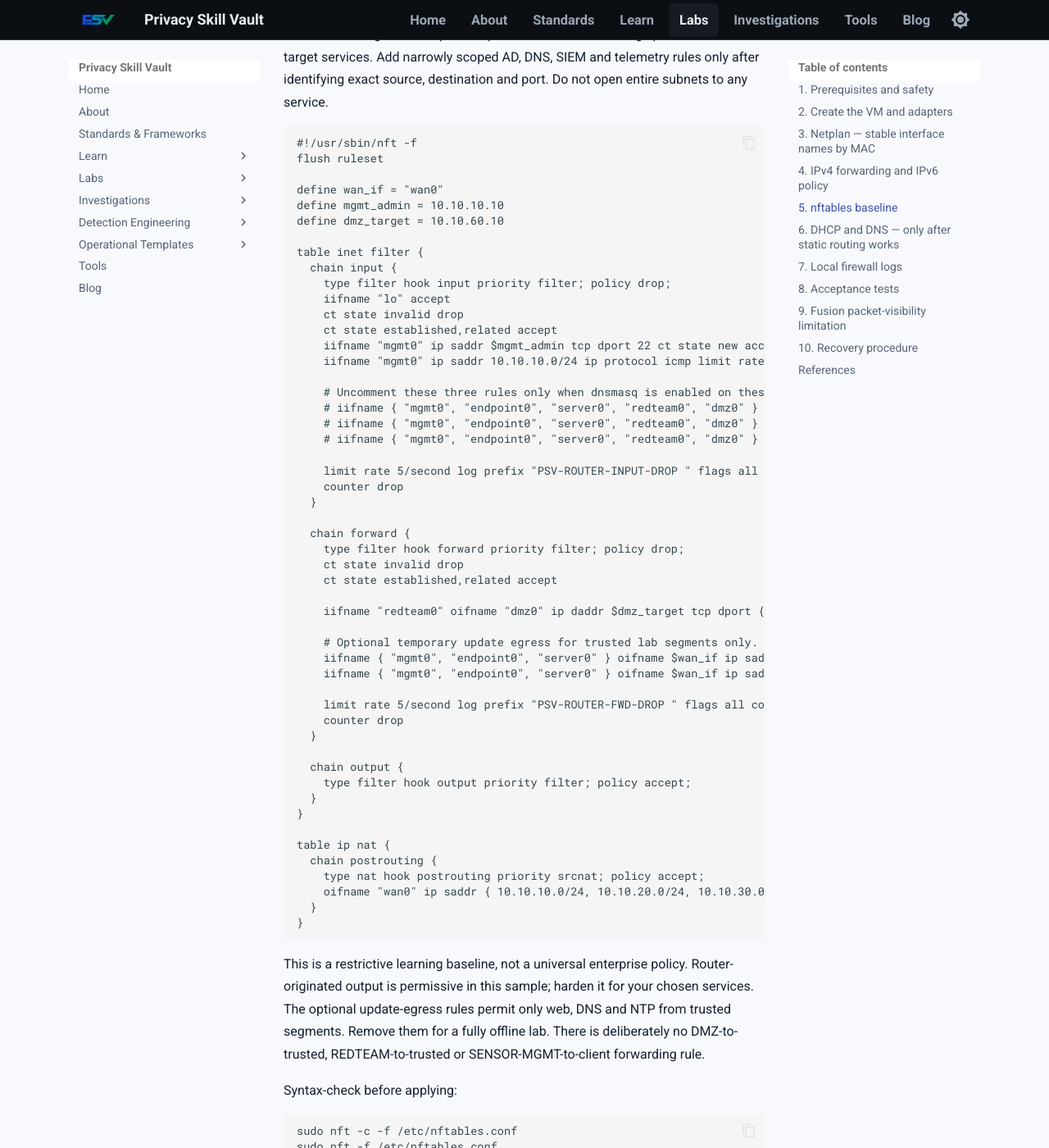
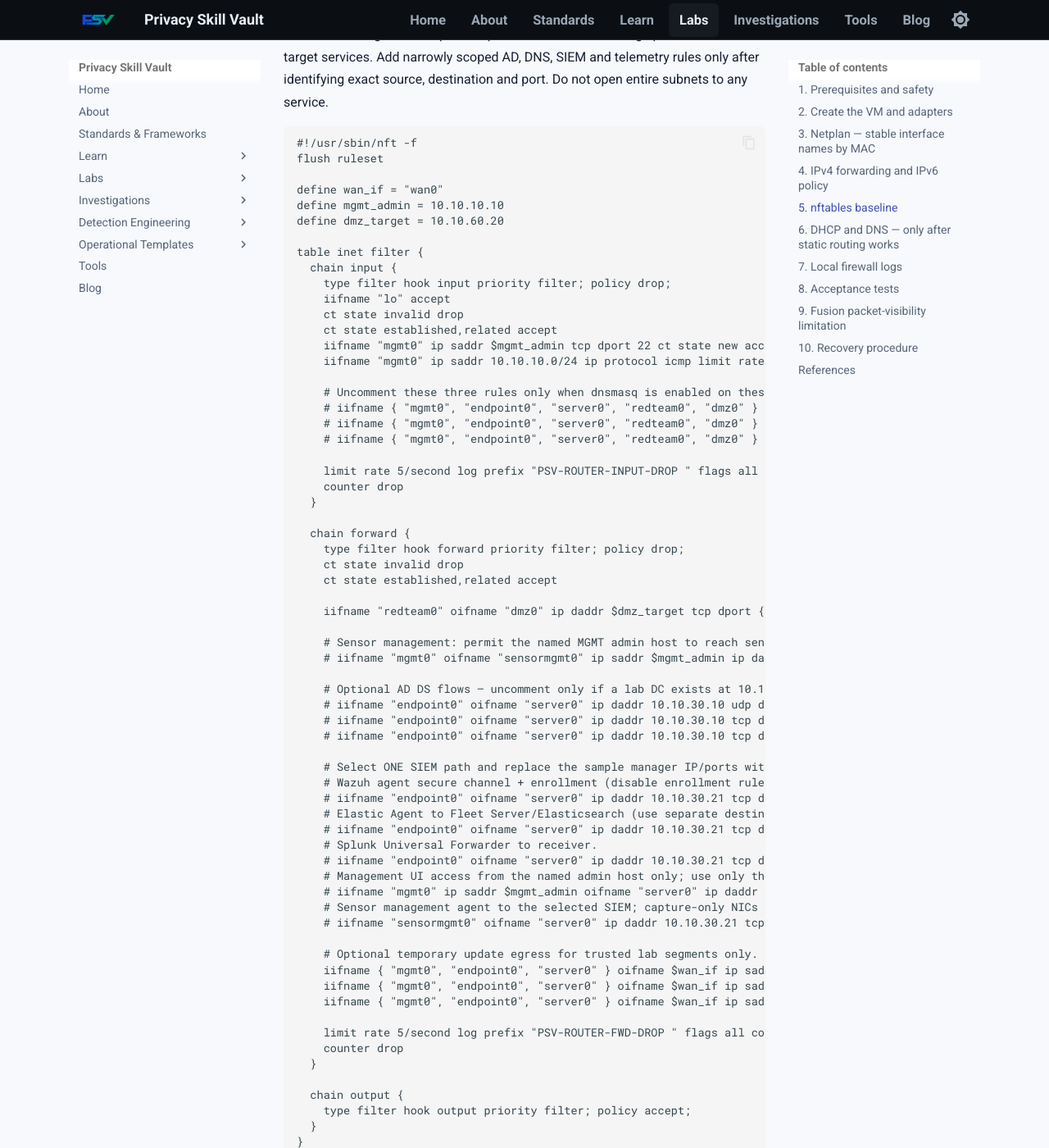
Before and after one commit to PrivacySkillVault/privacyskillvault.github.io, an MkDocs documentation site: the page built from docs/labs/mac-arm-router-implementation.md, in a window 1280 px wide and 1400 px high, scrolled down 3883 px. Shown: the whole window at 82% size. Built offline with MkDocs 1.6.1 and Material for MkDocs 9.7.7, drawn with Linux system fonts in a browser that asks for light colours; some of the changed text lies outside the part shown.

Commit message:
Apply Phase 6 implementation runbooks

```diff
--- a/docs/labs/mac-arm-router-implementation.md
+++ b/docs/labs/mac-arm-router-implementation.md
@@ -154,7 +154,7 @@ flush ruleset
 
 define wan_if = "wan0"
 define mgmt_admin = 10.10.10.10
-define dmz_target = 10.10.60.10
+define dmz_target = 10.10.60.20
 
 table inet filter {
   chain input {
@@ -181,9 +181,30 @@ table inet filter {
 
     iifname "redteam0" oifname "dmz0" ip daddr $dmz_target tcp dport { 80, 443, 8080 } ct state new accept
 
+    # Sensor management: permit the named MGMT admin host to reach sensor management services only.
+    # iifname "mgmt0" oifname "sensormgmt0" ip saddr $mgmt_admin ip daddr 10.10.50.0/24 tcp dport { 22, 443 } ct state new accept
+
+    # Optional AD DS flows — uncomment only if a lab DC exists at 10.10.30.10.
+    # iifname "endpoint0" oifname "server0" ip daddr 10.10.30.10 udp dport { 53, 88, 389, 464 } ct state new accept
+    # iifname "endpoint0" oifname "server0" ip daddr 10.10.30.10 tcp dport { 53, 88, 135, 389, 445, 464, 636, 3268, 3269, 9389 } ct state new accept
+    # iifname "endpoint0" oifname "server0" ip daddr 10.10.30.10 tcp dport 49152-65535 ct state new accept
+
+    # Select ONE SIEM path and replace the sample manager IP/ports with the actual deployment.
+    # Wazuh agent secure channel + enrollment (disable enrollment rule after rollout if not needed).
+    # iifname "endpoint0" oifname "server0" ip daddr 10.10.30.21 tcp dport { 1514, 1515 } ct state new accept
+    # Elastic Agent to Fleet Server/Elasticsearch (use separate destination IPs if deployed separately).
+    # iifname "endpoint0" oifname "server0" ip daddr 10.10.30.21 tcp dport { 8220, 9200 } ct state new accept
+    # Splunk Universal Forwarder to receiver.
+    # iifname "endpoint0" oifname "server0" ip daddr 10.10.30.21 tcp dport 9997 ct state new accept
+    # Management UI access from the named admin host only; use only the selected UI port.
+    # iifname "mgmt0" ip saddr $mgmt_admin oifname "server0" ip daddr 10.10.30.21 tcp dport { 443, 5601, 8000 } ct state new accept
+    # Sensor management agent to the selected SIEM; capture-only NICs have no IP and are not routed.
+    # iifname "sensormgmt0" oifname "server0" ip daddr 10.10.30.21 tcp dport { 1514, 8220, 9200, 9997 } ct state new accept
+
     # Optional temporary update egress for trusted lab segments only.
     iifname { "mgmt0", "endpoint0", "server0" } oifname $wan_if ip saddr { 10.10.10.0/24, 10.10.20.0/24, 10.10.30.0/24 } tcp dport { 80, 443 } ct state new accept
-    iifname { "mgmt0", "endpoint0", "server0" } oifname $wan_if ip saddr { 10.10.10.0/24, 10.10.20.0/24, 10.10.30.0/24 } udp dport { 53, 123 } ct state new accept\n    iifname { "mgmt0", "endpoint0", "server0" } oifname $wan_if ip saddr { 10.10.10.0/24, 10.10.20.0/24, 10.10.30.0/24 } tcp dport 53 ct state new accept
+    iifname { "mgmt0", "endpoint0", "server0" } oifname $wan_if ip saddr { 10.10.10.0/24, 10.10.20.0/24, 10.10.30.0/24 } udp dport { 53, 123 } ct state new accept
+    iifname { "mgmt0", "endpoint0", "server0" } oifname $wan_if ip saddr { 10.10.10.0/24, 10.10.20.0/24, 10.10.30.0/24 } tcp dport 53 ct state new accept
 
     limit rate 5/second log prefix "PSV-ROUTER-FWD-DROP " flags all counter
     counter drop
@@ -229,6 +250,8 @@ interface=server0
 interface=redteam0
 interface=dmz0
 bind-interfaces
+# On Ubuntu with systemd-resolved, use the upstream resolver list rather than the local stub file.
+resolv-file=/run/systemd/resolve/resolv.conf
 
 dhcp-range=interface:mgmt0,10.10.10.100,10.10.10.150,255.255.255.0,12h
 dhcp-option=tag:interface:mgmt0,option:router,10.10.10.1
@@ -238,13 +261,11 @@ dhcp-range=interface:server0,10.10.30.100,10.10.30.150,255.255.255.0,12h
 dhcp-option=tag:interface:server0,option:router,10.10.30.1
 dhcp-range=interface:redteam0,10.10.40.100,10.10.40.150,255.255.255.0,12h
 dhcp-option=tag:interface:redteam0,option:router,10.10.40.1
-dhcp-range=interface:dmz0,10.10.60.100,10.10.60.150,255.255.255.0,12h
+dhcp-range=interface:dmz0,10.10.60.200,10.10.60.150,255.255.255.0,12h
 dhcp-option=tag:interface:dmz0,option:router,10.10.60.1
 ~~~
 
-For an AD domain, domain members must use AD DNS (for example, 10.10.30.10), not public DNS. Configure forwarding/conditional forwarding deliberately. Add a SENSOR-MGMT scope only if there are clients there; never offer DHCP on a capture-only NIC.
-
-After enabling DHCP/DNS, uncomment the matching UDP/67 and UDP/TCP/53 rules in /etc/nftables.conf for the interfaces listed above, syntax-check the ruleset, and apply it. Without these input rules, nftables' default-drop input policy will block DHCP and DNS requests to dnsmasq. Do not enable those rules if dnsmasq is not listening on those interfaces.
+By default, dnsmasq offers its own interface address as the DNS server and forwards queries using its upstream resolver list. The resolv-file line above points at Ubuntu systemd-resolved's upstream list; verify that file exists and contains the intended upstream servers. If this router serves an AD domain, domain members must use AD DNS (for example, 10.10.30.10), not public DNS; configure the appropriate DHCP DNS option for those domain clients or use static reservations. Configure forwarding/conditional forwarding deliberately. Add a SENSOR-MGMT scope only if there are clients there; never offer DHCP on a capture-only NIC.
 
 Validate:
 
```
